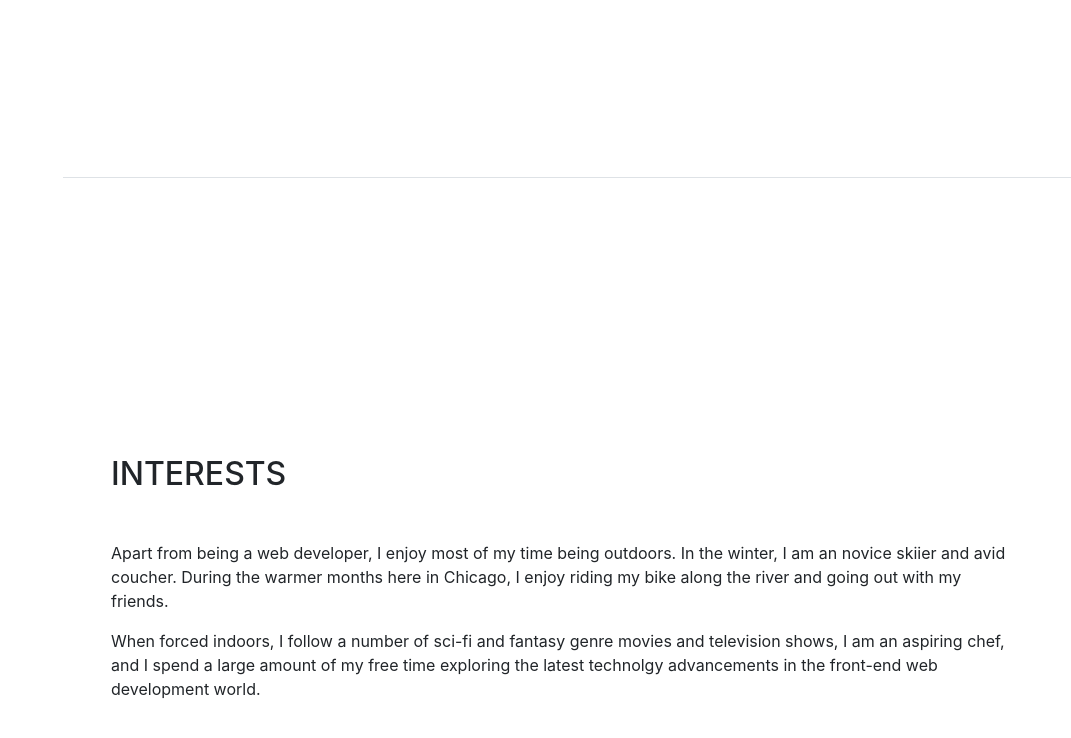
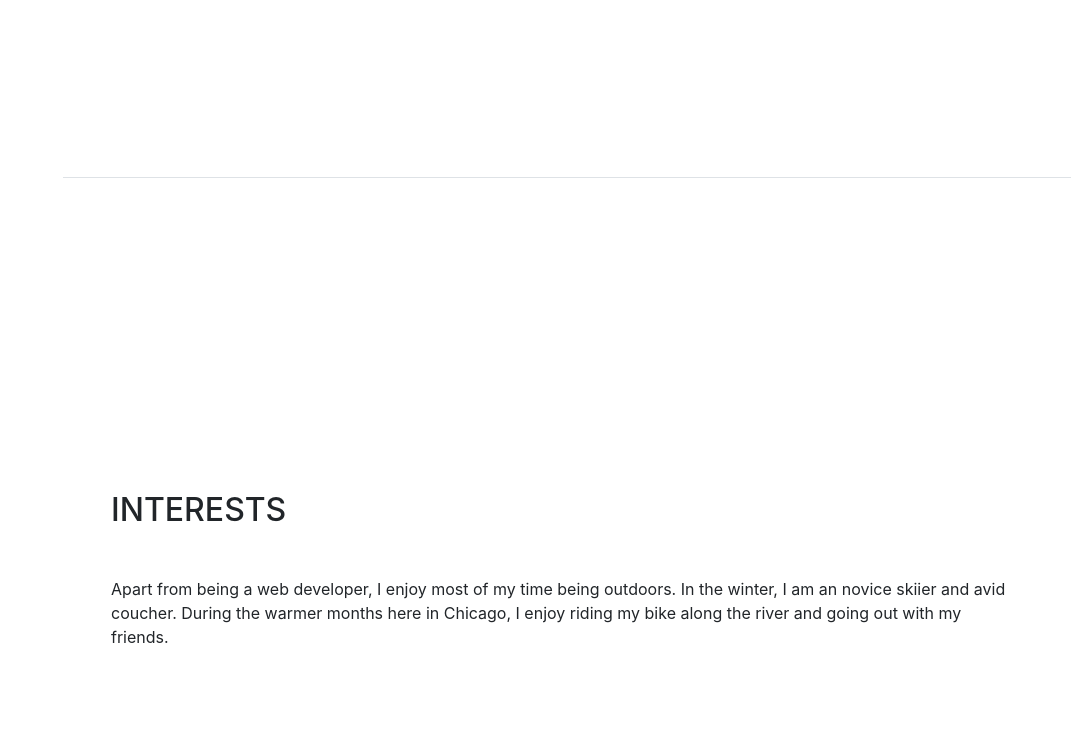
Before and after one commit to aurre/personal-site, a website with bundled scripts: page index.html in a window 1280 px wide. Shown: the part 3049-3787 px from the top of the page, without its empty margins (209-1280 px from the left). Built offline with nearby package versions, Linux system fonts and the light colour scheme; a web font is replaced by a local one.

Commit message:
edit interest section

```diff
--- a/index.html
+++ b/index.html
@@ -241,11 +241,6 @@
           and avid coucher. During the warmer months here in Chicago, I enjoy riding my bike along the river and going
           out
           with my friends.</p>
-        <p class="mb-0">When forced indoors, I follow a number of sci-fi and fantasy genre movies and television shows,
-          I
-          am an aspiring chef, and I spend a large amount of my free time exploring the latest technolgy advancements
-          in
-          the front-end web development world.</p>
       </div>
     </section>
 
```
